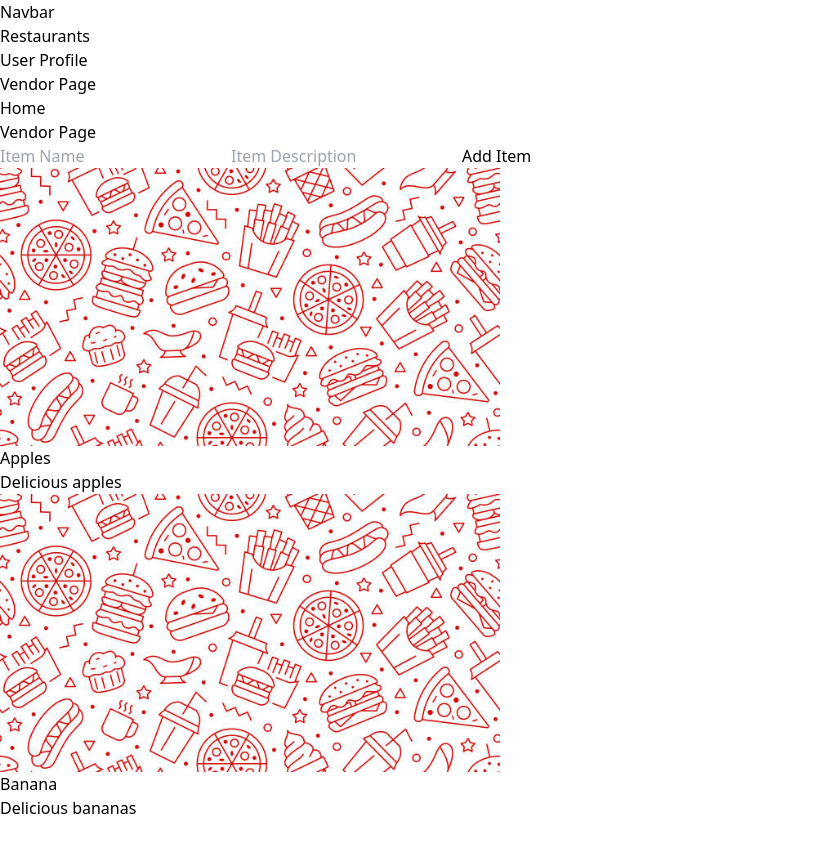
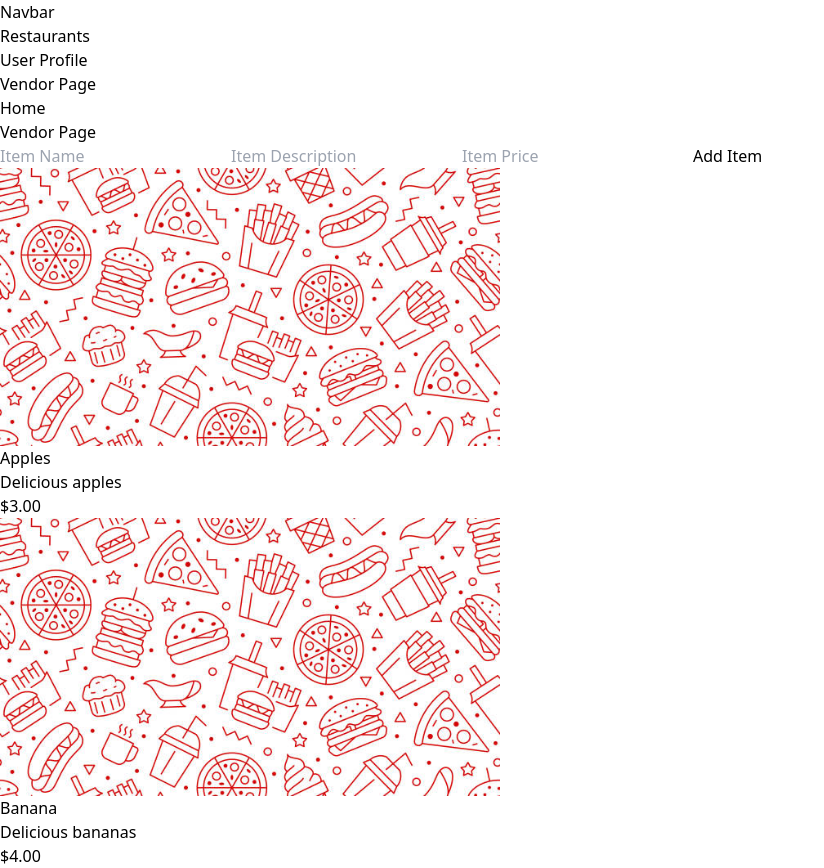
Before and after one commit to Bay-Valley-Tech-Code-Academy/EatsInReach, a Next.js app: page /Pages/VendorPage in a window 1280 px wide. Shown: the whole page, without its empty margins (0-824 px from the left). Before the commit the page ends 820 px from the top, so only its background shows below. Built offline with nearby package versions, Linux system fonts and the light colour scheme.

Commit message:
Working on wiring the backend with the frontend

```diff
--- a/src/app/Pages/VendorPage/page.js
+++ b/src/app/Pages/VendorPage/page.js
@@ -10,11 +10,13 @@ export default function VendorPage() {
         {
             itemName: 'Apples',
             itemDesc: 'Delicious apples',
+            itemPrice: '$3.00',
             image: ''
         },
         {
             itemName: 'Banana',
             itemDesc: 'Delicious bananas',
+            itemPrice:'$4.00',
             image: ''
         }
     ]);
@@ -22,18 +24,20 @@ export default function VendorPage() {
     // State to manage form inputs
     const [newItemName, setNewItemName] = useState('');
     const [newItemDesc, setNewItemDesc] = useState('');
-
+    const [newItemPrice, setNewItemPrice] = useState('');
     // Function to add a new item to the list based on user input
     const addItem = () => {
-        if (newItemName && newItemDesc) { // Ensure fields are not empty
+        if (newItemName && newItemDesc && newItemPrice) { // Ensure fields are not empty
             const newItem = {
                 itemName: newItemName,
                 itemDesc: newItemDesc,
+                itemPrice: newItemPrice,
                 image: '' // You can add image functionality later if needed
             };
             setArrayItems([...arrayItems, newItem]); // Add new item to the array
             setNewItemName(''); // Clear the input fields after adding
             setNewItemDesc('');
+            setNewItemPrice('')
         }
     };
 
@@ -62,6 +66,13 @@ export default function VendorPage() {
                         onChange={(e) => setNewItemDesc(e.target.value)}
                         className="border p-2 rounded"
                     />
+                      <input
+                        type="text"
+                        placeholder="Item Price"
+                        value={newItemPrice}
+                        onChange={(e) => setNewItemPrice(e.target.value)}
+                        className="border p-2 rounded"
+                    />
                     <button
                         onClick={addItem}
                         className="bg-blue-500 text-white p-2 rounded"
@@ -71,7 +82,7 @@ export default function VendorPage() {
                 </div>
 
                 {/* Display the list of items */}
-                <div className="flex flex-row items-center justify-center gap-4 mt-4">
+                <div className="grid grid-cols-2 grid-flow-row items-center justify-center gap-4 mt-4">
                     {arrayItems.map((item, index) => (
                         <div key={index} className="-mt-2 p-2 mr-2 lg:mt-0 gap-x-6 grid lg:grid-flow-col grid-flow-row auto-cols-max justify-center gap-4 bg-slate-600 rounded-2xl">
                             <div className="rounded-2xl bg-gray-50 text-center ring-1 ring-inset ring-gray-900/5">
@@ -83,6 +94,7 @@ export default function VendorPage() {
                                     )}
                                     <p className="text-black font-bold py-2">{item.itemName}</p>
                                     <p className="text-black py-2">{item.itemDesc}</p>
+                                    <p className="text-black py-2">{item.itemPrice}</p>
                                 </div>
                             </div>
                         </div>
```
Also changed, not shown: 1 other file (tests, documents, lock files or other folders).
